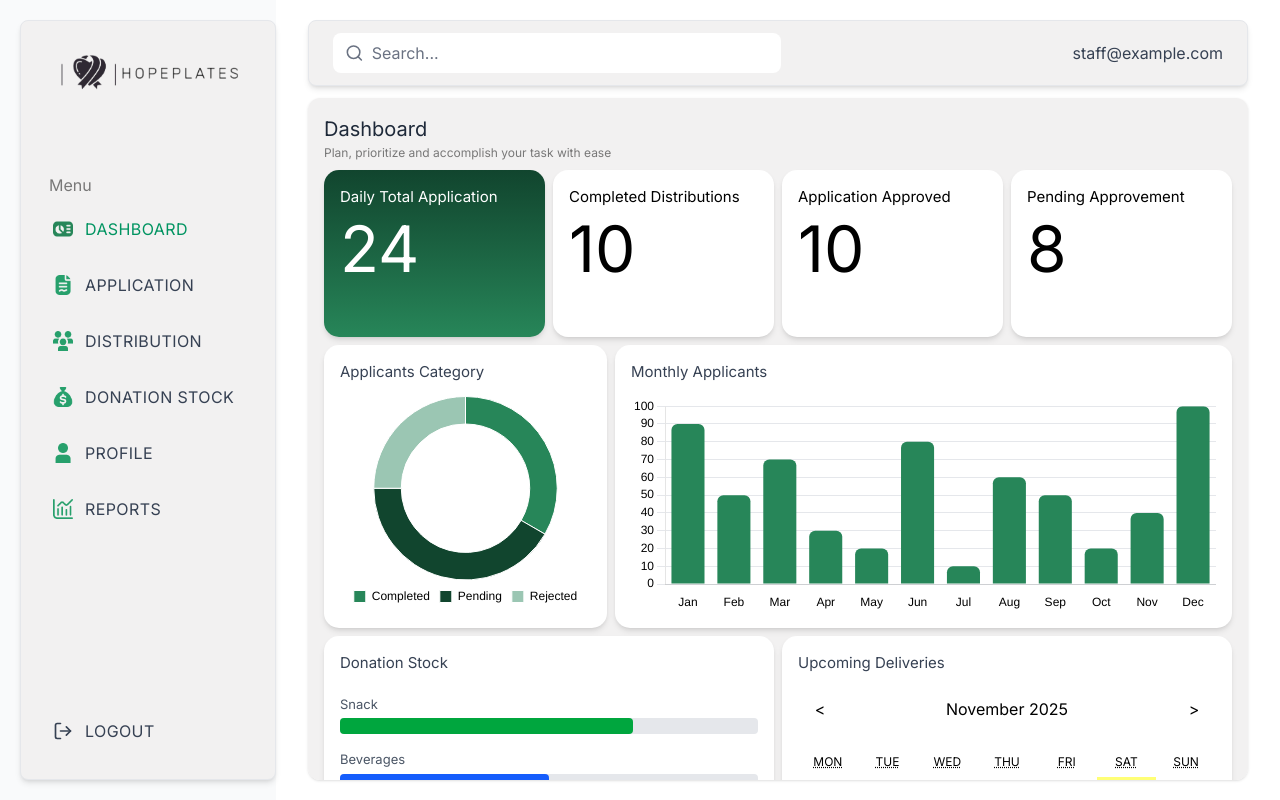
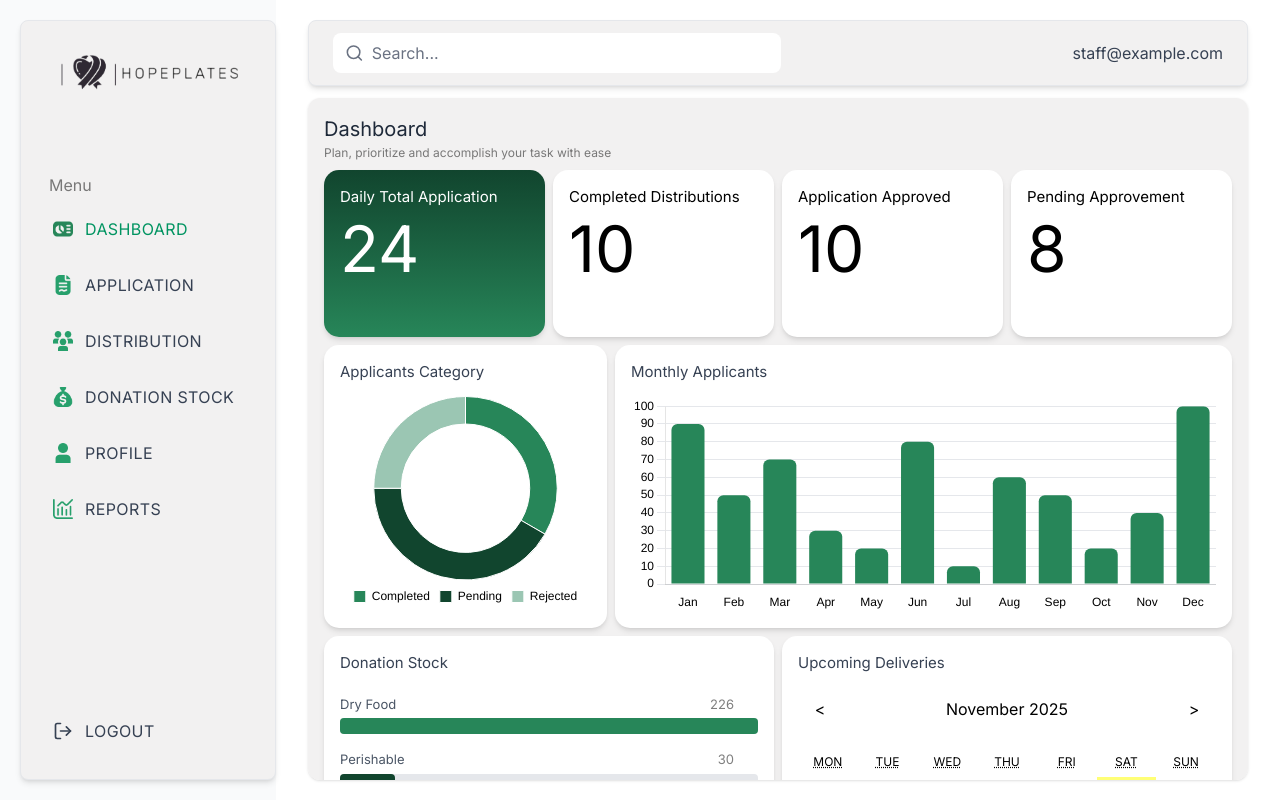
Before and after one commit to danishirwan2424/hopelates, a React (Vite) app: page /staff-dashboard in a window 1280 px wide. Built offline with nearby package versions, Linux system fonts and the light colour scheme.

Commit message:
Update Staff Dashboard

```diff
--- a/src/pages/staff/StaffDash.jsx
+++ b/src/pages/staff/StaffDash.jsx
@@ -15,6 +15,7 @@ import {
 } from "chart.js";
 
 import { applications, statusCounts, months, monthlyApplicants } from "../dataExample/UserExp";
+import { donationStock, donationStats } from "../dataExample/DonationExp";
 
 // Components
 import StaffSideBar from "./StaffPage_cmp/StaffSideBar";
@@ -43,6 +44,17 @@ function StaffDash() {
   const totalCompleted = applications.filter(a => a.status === "Completed").length;
   const totalApproved = totalCompleted; // same as completed
   const totalPending = applications.filter(a => a.status === "Pending").length;
+
+  // Group by category and sum quantities
+  const categoryData = donationStock.reduce((acc, item) => {
+    if (!acc[item.category]) acc[item.category] = 0;
+    acc[item.category] += item.quantity;
+    return acc;
+  }, {});
+
+  // Find max quantity for scaling bars
+  const maxQuantity = Math.max(...Object.values(categoryData));
+
 
   // Animate numbers
   useEffect(() => {
@@ -199,21 +211,37 @@ function StaffDash() {
                 Donation Stock
               </h2>
 
-              <div className="flex flex-col gap-4 mt-2">
-                <div>
-                  <p className="text-[13px] text-gray-600 mb-1">Snack</p>
-                  <div className="h-4 w-full bg-gray-200 rounded">
-                    <div className="h-4 w-[70%] bg-green-600 rounded"></div>
-                  </div>
-                </div>
+<div className="flex flex-col gap-4 mt-2 overflow-scroll pb-7">
+  {Object.entries(categoryData).map(([category, qty]) => {
+    const widthPercent = Math.min((qty / maxQuantity) * 100, 100);
 
-                <div>
-                  <p className="text-[13px] text-gray-600 mb-1">Beverages</p>
-                  <div className="h-4 w-full bg-gray-200 rounded">
-                    <div className="h-4 w-[50%] bg-blue-600 rounded"></div>
-                  </div>
-                </div>
-              </div>
+    // If the bar is less than 20% of the max, use dark green for low stock
+    const color = widthPercent < 20 ? "#11452E" : "#278659";
+
+    return (
+      <div key={category}>
+        {/* Category title and quantity in same row */}
+        <div className="flex justify-between items-center mb-1">
+          <p className="text-[13px] text-gray-600">{category}</p>
+          <span className="text-[13px] text-black/50 font-semibold pr-6">{qty}</span>
+        </div>
+
+        {/* Progress bar */}
+        <div className="h-4 w-full bg-gray-200 rounded">
+          <div
+            className="h-4 rounded"
+            style={{ width: `${widthPercent}%`, backgroundColor: color }}
+          ></div>
+        </div>
+      </div>
+    );
+  })}
+</div>
+
+
+
+
+
             </div>
 
             {/* Upcoming Deliveries (Calendar) */}
```
Also changed, not shown: 1 other file (tests, documents, lock files or other folders).
